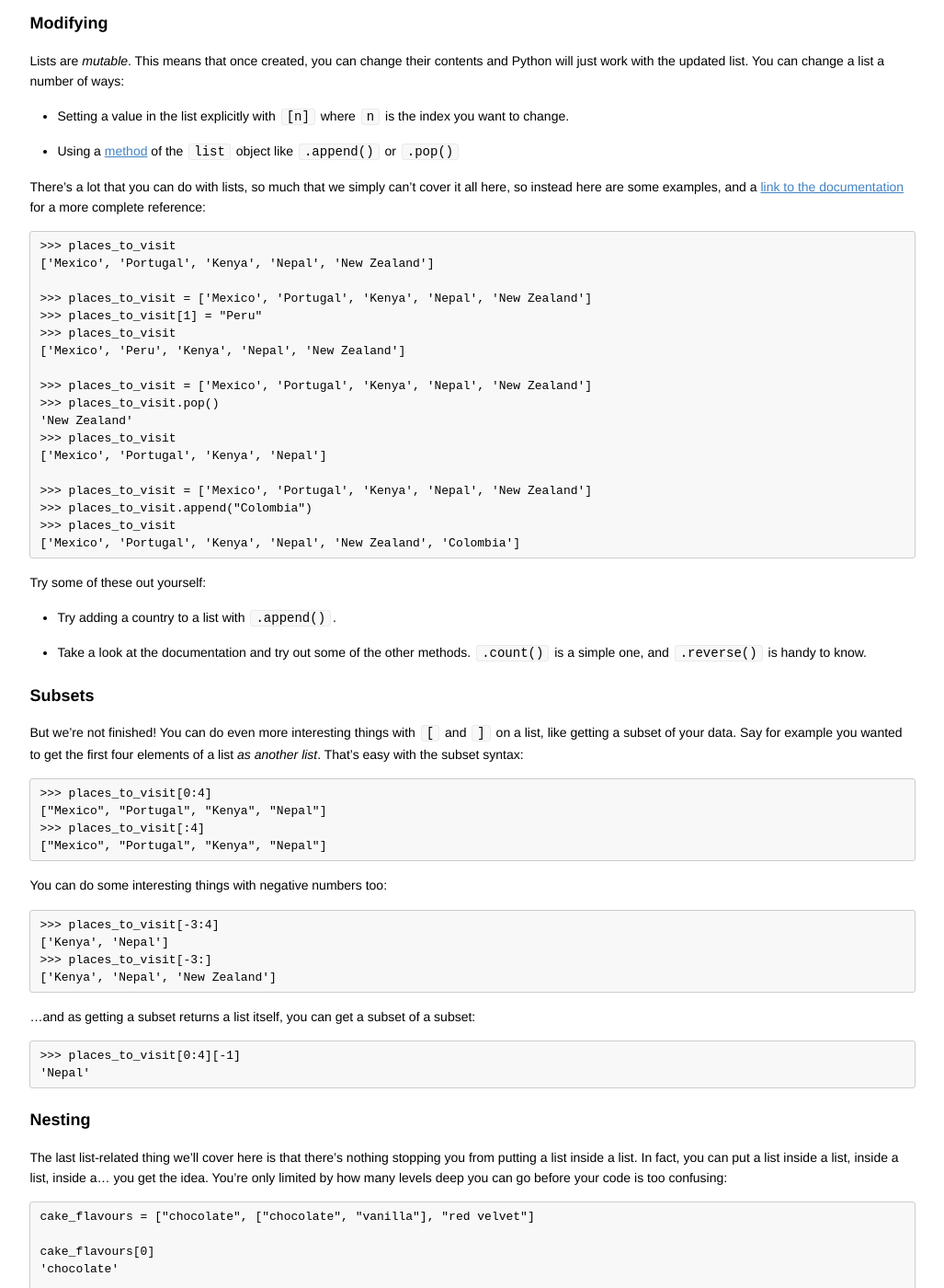
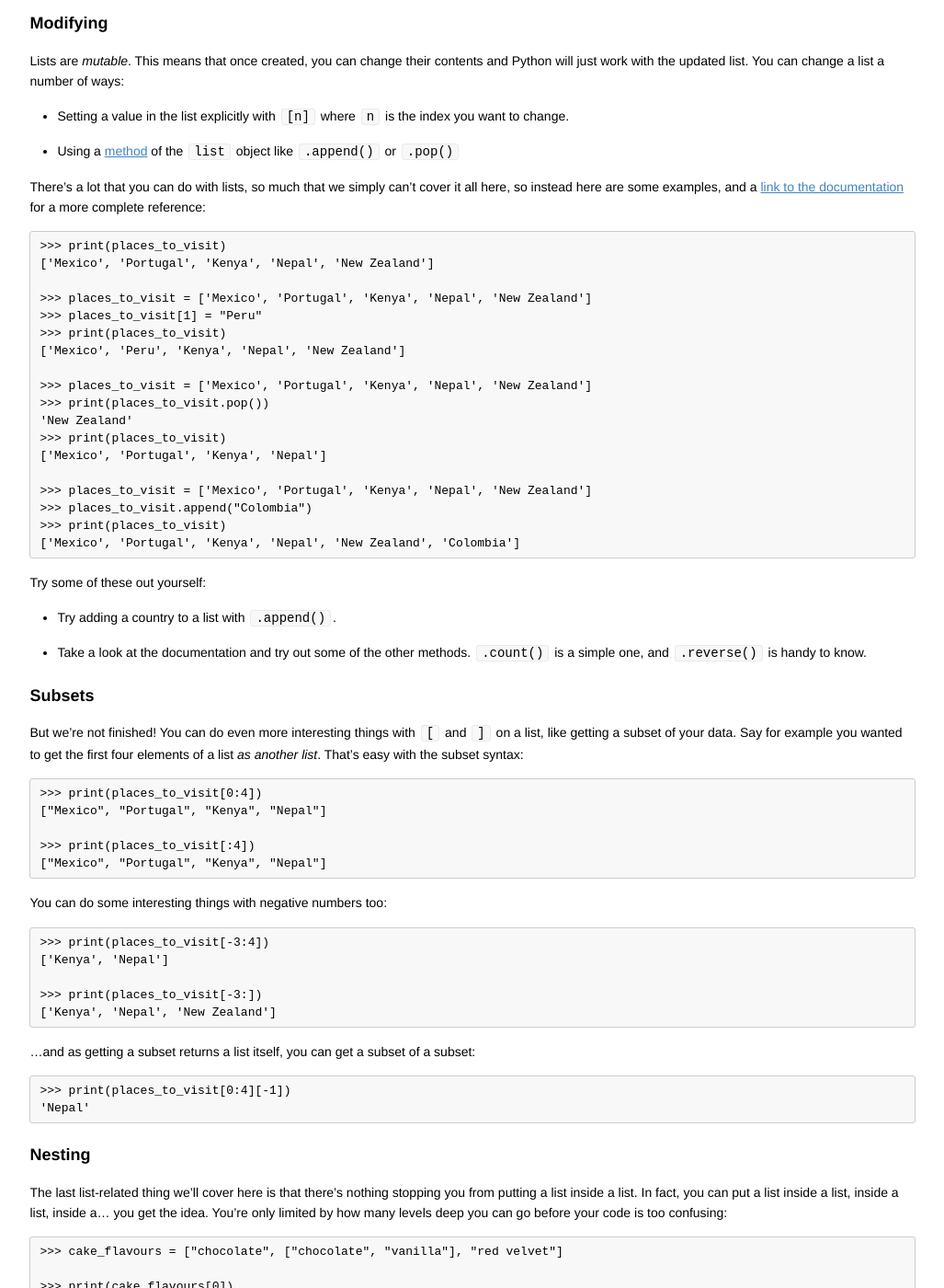
Before and after one commit to codebar/tutorials, a Jekyll site: the page built from python/lesson3/tutorial.md, in a window 1280 px wide and 1400 px high, scrolled down 1092 px. Shown: the whole window at 92% size, without its empty margins (126-1153 px from the left). Built offline with Jekyll 4.4.1, drawn with Linux system fonts in a browser that asks for light colours; some of the changed text lies outside the part shown.

Commit message:
Use `>>> ` and `print()` uniformly
One of my students last night got confused with the tutorial where we
weren't directly calling `print()` and yet stuff was appearing on the
screen.  She wasn't sure if simply typing out the variable was somehow
*doing* something.  Using `print()` explicitly everywhere should clear
this up.

Similarly, `>>> ` was only being used in parts of the document, leaving
it unclear as to whether this is something that needs to be typed, or if
perhaps the absence of it meant they weren't in the REPL.

This commit addressed both issues.

```diff
--- a/python/lesson3/tutorial.md
+++ b/python/lesson3/tutorial.md
@@ -39,18 +39,18 @@ which is where most people would expect things to start.  This means that the
 *first* element of a list is referred to with a `0`, the second element is
 referred to with a `1`, and so on.  Perhaps an example would be helpful:
 
-    >>> places_to_visit[0]
+    >>> print(places_to_visit[0])
     'Mexico'
-    >>> places_to_visit[2]
+    >>> print(places_to_visit[2])
     'Kenya'
 
 Positive numbers aren't the only thing you can use for indexes though. Negative
 numbers invert the index, so you can get the *last* element of a list by using
 `-1`, or the third-to-last by using `-3`:
 
-    >>> places_to_visit[-1]
+    >>> print(places_to_visit[-1])
     'New Zealand'
-    >>> places_to_visit[-3]
+    >>> print(places_to_visit[-3])
     'Kenya'
 
 Try it yourself now: Try to get `Nepal` out of `places_to_visit` using both a
@@ -71,23 +71,23 @@ There's a lot that you can do with lists, so much that we simply can't cover it
 all here, so instead here are some examples, and a [link to the documentation](https://docs.python.org/3.5/tutorial/datastructures.html#more-on-lists "Methods of lists")
 for a more complete reference:
 
-    >>> places_to_visit
+    >>> print(places_to_visit)
     ['Mexico', 'Portugal', 'Kenya', 'Nepal', 'New Zealand']
 
     >>> places_to_visit = ['Mexico', 'Portugal', 'Kenya', 'Nepal', 'New Zealand']
     >>> places_to_visit[1] = "Peru"
-    >>> places_to_visit
+    >>> print(places_to_visit)
     ['Mexico', 'Peru', 'Kenya', 'Nepal', 'New Zealand']
 
     >>> places_to_visit = ['Mexico', 'Portugal', 'Kenya', 'Nepal', 'New Zealand']
-    >>> places_to_visit.pop()
+    >>> print(places_to_visit.pop())
     'New Zealand'
-    >>> places_to_visit
+    >>> print(places_to_visit)
     ['Mexico', 'Portugal', 'Kenya', 'Nepal']
 
     >>> places_to_visit = ['Mexico', 'Portugal', 'Kenya', 'Nepal', 'New Zealand']
     >>> places_to_visit.append("Colombia")
-    >>> places_to_visit
+    >>> print(places_to_visit)
     ['Mexico', 'Portugal', 'Kenya', 'Nepal', 'New Zealand', 'Colombia']
 
 Try some of these out yourself:
@@ -103,22 +103,24 @@ But we're not finished!  You can do even more interesting things with `[` and
 to get the first four elements of a list *as another list*.  That's easy with
 the subset syntax:
 
-    >>> places_to_visit[0:4]
+    >>> print(places_to_visit[0:4])
     ["Mexico", "Portugal", "Kenya", "Nepal"]
-    >>> places_to_visit[:4]
+
+    >>> print(places_to_visit[:4])
     ["Mexico", "Portugal", "Kenya", "Nepal"]
 
 You can do some interesting things with negative numbers too:
 
-    >>> places_to_visit[-3:4]
+    >>> print(places_to_visit[-3:4])
     ['Kenya', 'Nepal']
-    >>> places_to_visit[-3:]
+
+    >>> print(places_to_visit[-3:])
     ['Kenya', 'Nepal', 'New Zealand']
 
 ...and as getting a subset returns a list itself, you can get a subset of a
 subset:
 
-    >>> places_to_visit[0:4][-1]
+    >>> print(places_to_visit[0:4][-1])
     'Nepal'
 
 ### Nesting
@@ -128,15 +130,15 @@ you from putting a list inside a list.  In fact, you can put a list inside a
 list, inside a list, inside a... you get the idea.  You're only limited by how
 many levels deep you can go before your code is too confusing:
 
-    cake_flavours = ["chocolate", ["chocolate", "vanilla"], "red velvet"]
+    >>> cake_flavours = ["chocolate", ["chocolate", "vanilla"], "red velvet"]
 
-    cake_flavours[0]
+    >>> print(cake_flavours[0])
     'chocolate'
 
-    cake_flavours[1]
+    >>> print(cake_flavours[1])
     ['chocolate', 'vanilla']
 
-    cake_flavours[1][1]
+    >>> print(cake_flavours[1][1])
     'vanilla'
 
 There's a lot more things you can do with lists including concatenating,
@@ -152,31 +154,31 @@ will result in a `TypeError`.
 
 Tuples are represented using `(` and `)`:
 
-    places_to_visit = ("Mexico", "Portugal", "Kenya", "Nepal", "New Zealand")
+    >>> places_to_visit = ("Mexico", "Portugal", "Kenya", "Nepal", "New Zealand")
 
-    places_to_visit[1]
+    >>> print(places_to_visit[1])
     'Portugal'
 
-    places_to_visit[0:3]
+    >>> print(places_to_visit[0:3])
     ('Mexico', 'Portugal', 'Kenya')
 
 This however will fail with a `TypeError`:
 
-    places_to_visit[1] = "Canada"
+    >>> places_to_visit[1] = "Canada"
 
 Tuples are commonly used in cases where you're defining something that
 shouldn't ever change, but should you ever need to modify something that's in a
 tuple, you can always *cast* it as a list:
 
-    my_tuple = (1, 2, 3)
+    >>> my_tuple = (1, 2, 3)
 
-    my_list = list(my_tuple)
-    my_list[2] = 99
+    >>> my_list = list(my_tuple)
+    >>> my_list[2] = 99
 
-    my_list
+    >>> print(my_list)
     [1, 2, 99]
 
-    my_tuple
+    >>> print(my_tuple)
     (1, 2, 3)
 
 This will make a **copy** of the tuple that's a list, so you can edit it, but
@@ -194,7 +196,7 @@ corresponding *values*.  You'll often seen them as a simple way to have a
 lookup table or crude database in an application.  For this tutorial we'll use
 a dictionary for a phone book:
 
-    my_phone_book = {
+    >>> my_phone_book = {
         "Arya": "+4407485376242",
         "Brienne": "+3206785246863",
         "Cersei": "+14357535455",
@@ -210,7 +212,7 @@ though.  This will give you Cersei's phone number:
 There's nothing restricting you to strings as values in your dictionary though.
 You can have *anything* in there:
 
-    my_crazy_dictionary = {
+    >>> my_crazy_dictionary = {
         "a number": 7,
         "a float": 1.23456789,
         "a string": "hello, world!",
@@ -228,7 +230,7 @@ can be used for keys, though this can sometimes lead to reduced readability,
 so use this with caution.  For example, while this is valid Python, it's not
 exactly easy to understand:
 
-    my_unreadable_dictionary = {
+    >>> my_unreadable_dictionary = {
         ("this", "is", "a", "tuple!"): {"a string": "hello, world!"}
     }
 
@@ -247,15 +249,15 @@ doing this should hopefully feel intuitive by now:
 
 Change a value for a key:
 
-    my_phone_book["Brienne"] = "+830685432195"
+    >>> my_phone_book["Brienne"] = "+830685432195"
 
 Add a new key/value pair:
 
-    my_phone_book["Ellaria"] = "+560538942621"
+    >>> my_phone_book["Ellaria"] = "+560538942621"
 
 This one is new: delete a key/value pair:
 
-    del(my_phone_book["Ellaria"])
+    >>> del(my_phone_book["Ellaria"])
 
 Now that you've got the tools to change your dictionaries, give a shot
 yourself.  Try changing Cersei's phone number.  In fact, change it to a list of
@@ -274,13 +276,13 @@ manageable parts.  Thankfully, Python has you covered with `.keys()`,
         "Cersei": "+14357535455",
         "Davos": "+244562726258"
     }
-    >>> my_phone_book.keys()
+    >>> print(my_phone_book.keys())
     dict_keys(['Davos', 'Cersei', 'Brienne', 'Arya'])
 
-    >>> my_phone_book.values()
+    >>> print(my_phone_book.values())
     dict_values(['+3206785246863', '+14357535455', '+244562726258', '+4407485376242'])
 
-    >>> my_phone_book.items()
+    >>> print(my_phone_book.items())
     dict_items([('Brienne', '+3206785246863'), ('Cersei', '+14357535455'), ('Davos', '+244562726258'), ('Arya', '+4407485376242')])
 
 As you can see, `.keys()` and `.values()` do what you'd expect: they return the
@@ -290,20 +292,20 @@ These are sort of like tuples: you can't edit them, and if you want to do
 anything with them other than read them as a complete entity, you'll have to
 cast them as a list:
 
-    >>> list(my_phone_book.keys())
+    >>> print(list(my_phone_book.keys()))
     ['+3206785246863', '+14357535455', '+244562726258', '+4407485376242']
 
-    >>> list(my_phone_book.keys())[2]
+    >>> print(list(my_phone_book.keys())[2])
     '+244562726258'
 
 The last one there, `.items()` is interesting.  It returns all of the data in
 your dictionary, but dumps it out as `dict_items` which is a sort of *tuple of
 tuples*.  This allows you to reference your dictionary with list syntax:
 
-    >>> tuple(my_phone_book.items())[0]
+    >>> print(tuple(my_phone_book.items())[0])
     ('Brienne', '+3206785246863')
 
-    >>> tuple(my_phone_book.items())[0][1]
+    >>> print(tuple(my_phone_book.items())[0][1])
     '+3206785246863'
 
 Truth be told though, you probably won't be accessing these values directly
```
Also changed, not shown: python/lesson2/tutorial.md (+8 -7 lines).
